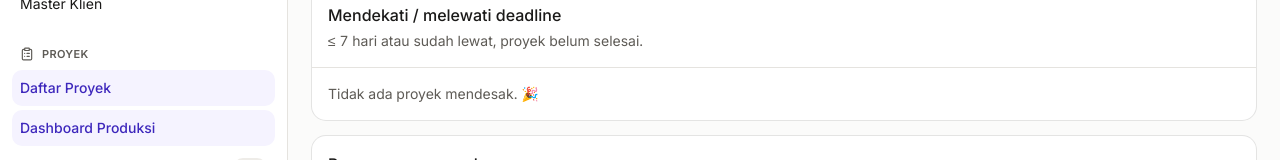
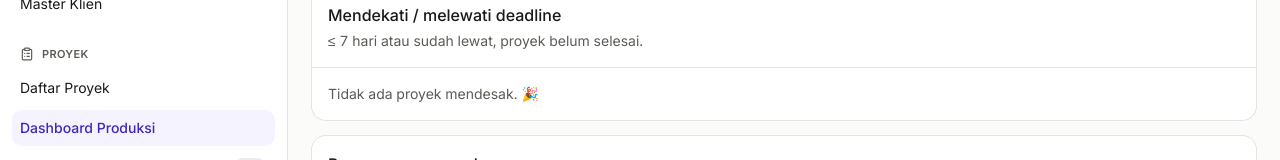
Before and after one commit to selvianamutik/pytagotech-portal-system, a Next.js app in the folder frontend/: page /proyek/dashboard in a window 1280 px wide. Shown: the part 412-572 px from the top of the page. Built offline with nearby package versions, Linux system fonts and the light colour scheme.

Commit message:
fix(frontend): satu menu aktif dan reset filter dashboard
Sidebar menandai prefix terpanjang; tombol reset muncul saat filter aktif.

Refs: US-020, US-026

```diff
--- a/frontend/src/components/layout/portal-sidebar.tsx
+++ b/frontend/src/components/layout/portal-sidebar.tsx
@@ -42,6 +42,23 @@ const moduleIcons: Record<PortalModule, ComponentType<{ className?: string }>> =
 export function PortalSidebar({ navigation }: { navigation: NavigationItem[] }) {
   const pathname = usePathname();
 
+  function isMatch(href: string): boolean {
+    if (href === "/") {
+      return pathname === "/";
+    }
+    if (href.startsWith("#")) {
+      return false;
+    }
+    return pathname === href || pathname.startsWith(`${href}/`);
+  }
+
+  // Hanya tautan paling spesifik yang ditandai aktif (mis. /proyek/dashboard
+  // tidak ikut mengaktifkan /proyek).
+  const activeHref = navigation
+    .map((item) => item.href)
+    .filter((href) => isMatch(href))
+    .sort((a, b) => b.length - a.length)[0];
+
   return (
     <aside className="fixed inset-y-0 left-0 hidden w-72 border-r bg-sidebar xl:flex xl:flex-col">
       <div className="flex h-16 items-center gap-3 border-b px-5">
@@ -67,11 +84,7 @@ export function PortalSidebar({ navigation }: { navigation: NavigationItem[] })
               </div>
               <div className="space-y-1">
                 {items.map((item) => {
-                  const active =
-                    item.href === "/"
-                      ? pathname === "/"
-                      : pathname === item.href || pathname.startsWith(`${item.href}/`);
-                  return (
+                  const active = item.href === activeHref;                  return (
                     <Link
                       key={item.href}
                       href={item.href}
--- a/frontend/src/components/proyek/production-dashboard.tsx
+++ b/frontend/src/components/proyek/production-dashboard.tsx
@@ -41,6 +41,15 @@ export function ProductionDashboard() {
   const [dateFrom, setDateFrom] = useState("");
   const [dateTo, setDateTo] = useState("");
   const [projectOptions, setProjectOptions] = useState<{ id: string; name: string }[]>([]);
+
+  const filtersActive = pmName !== "" || projectId !== "" || dateFrom !== "" || dateTo !== "";
+
+  function resetFilters() {
+    setPmName("");
+    setProjectId("");
+    setDateFrom("");
+    setDateTo("");
+  }
 
   useEffect(() => {
     let cancelled = false;
@@ -142,6 +151,13 @@ export function ProductionDashboard() {
           </label>
           <Input id="prod-to" type="date" value={dateTo} onChange={(event) => setDateTo(event.target.value)} />
         </div>
+        {filtersActive ? (
+          <div className="md:col-span-2 xl:col-span-4">
+            <Button type="button" variant="outline" size="sm" onClick={resetFilters}>
+              Reset filter
+            </Button>
+          </div>
+        ) : null}
       </div>
 
       {loading || !data ? (
```
Also changed, not shown: 1 other file (tests, documents, lock files or other folders).
